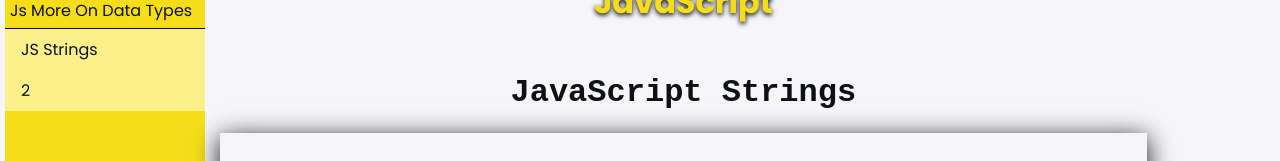
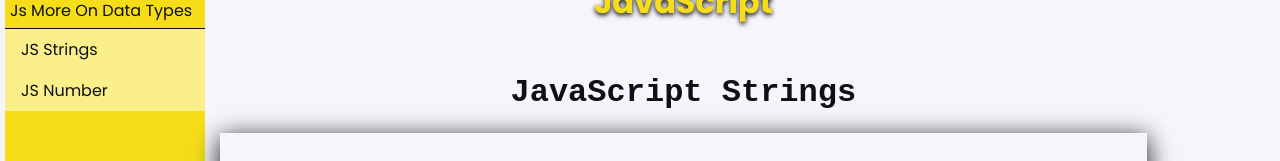
Before and after one commit to MateuszBryczek/Front-end_Template, a React (Create React App) app: page /JavaScript/Page2 in a window 1280 px wide. Shown: the part 148-309 px from the top of the page. Built offline with nearby package versions, Linux system fonts and the light colour scheme.

Commit message:
added "JavaScriptNumber" Article

```diff
--- a/src/common/Navigation/NavScrollbar/index.js
+++ b/src/common/Navigation/NavScrollbar/index.js
@@ -32,7 +32,7 @@ const NavScrollbar = () => {
         "/JavaScript/Page2":
         [
             { id: "1", name: "JS Strings" },
-            { id: "2", name: "2" }
+            { id: "2", name: "JS Number" }
         ],
     };
 
--- /dev/null
+++ b/src/features/JsPage/Pages/Page2/Articles/JavaScriptNumber.js
@@ -0,0 +1,22 @@
+import {
+    ArticleHeader,
+    SectionHeader,
+    Article,
+    Section,
+    Highlighted,
+    Hint,
+} from "../../../../../common/Section";
+import CodeSpace from "../../../../CodeSpace/CodeSpace";
+import Table from "../../../../../common/Tabele";
+
+export const JavaScriptNumber = () => (
+<>
+    <ArticleHeader id="2">JavaScript Number</ArticleHeader>
+    <Article>
+<SectionHeader></SectionHeader>
+<Section>
+
+</Section>
+    </Article>
+</>
+);
--- a/src/features/JsPage/Pages/Page2/Page2.js
+++ b/src/features/JsPage/Pages/Page2/Page2.js
@@ -1,10 +1,12 @@
 import { ArticleWrapper } from "../../../../common/Section";
+import { JavaScriptNumber } from "./Articles/JavaScriptNumber";
 import { JavaScriptStrings } from "./Articles/JavaScriptStrings";
 
 export const Page2 = () => (
     <>
     <ArticleWrapper>
         <JavaScriptStrings />
+        <JavaScriptNumber />
     </ArticleWrapper>
     </>
 );
```
